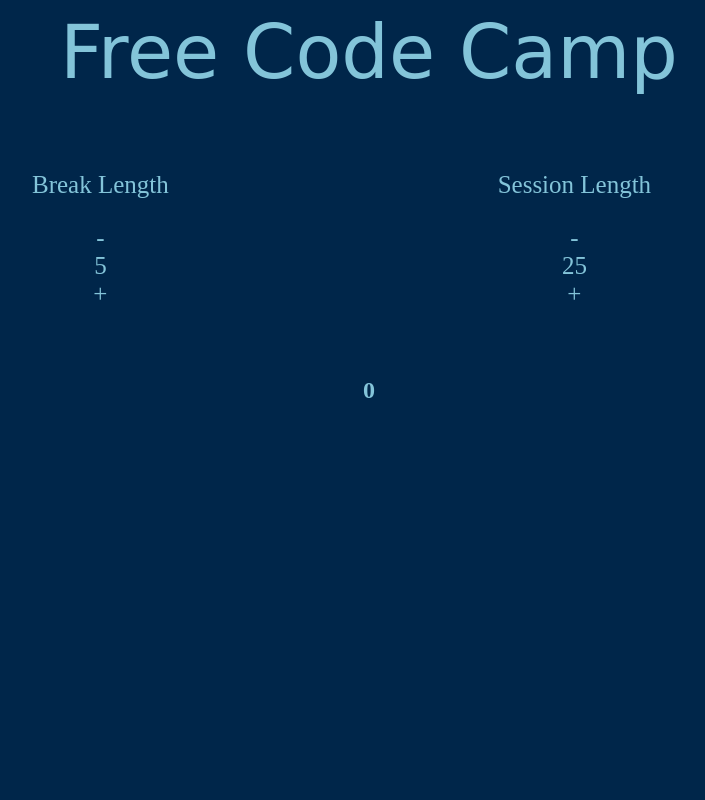
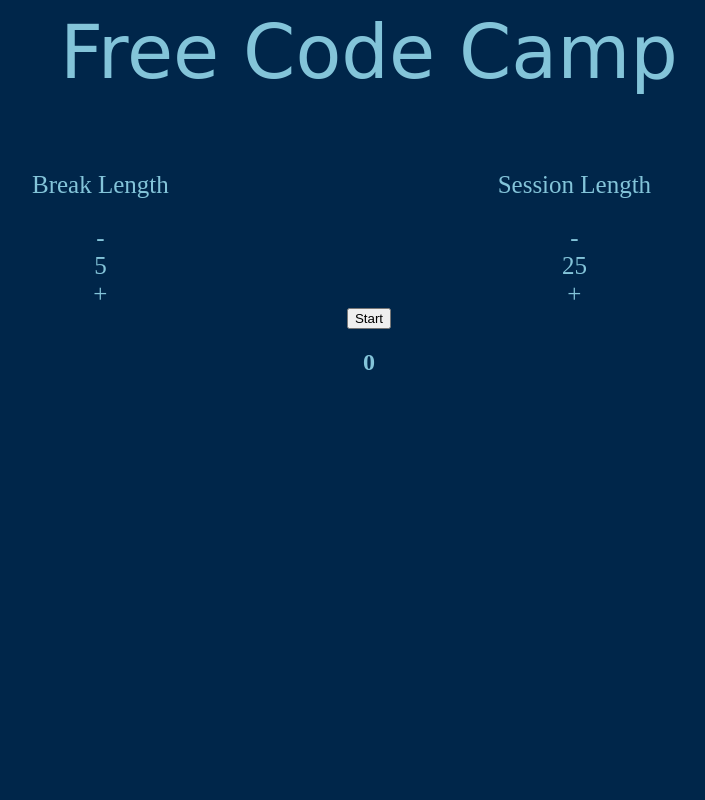
Before and after one commit to danielramsayer/School_work, a PHP site: page / in a window 1280 px wide. Shown: the whole page, without its empty margins (271-976 px from the left). Run offline with PHP 8.4, Linux system fonts and the light colour scheme; some libraries are stand-ins or nearby versions; some web fonts are replaced.

Commit message:
Getting closer

```diff
--- a/FreeCodeCamp/AdvancedPrograms/pomodoro_clock/index.html
+++ b/FreeCodeCamp/AdvancedPrograms/pomodoro_clock/index.html
@@ -22,15 +22,17 @@
     <div id="tlength"></div>
     <div id="tplus" onclick="buttonPressed('tplus')"> + </div>
   </div>
-  <div class="item html" id="clock">
-    <h2 onclick="clockStart()">0</h2>
-    <svg width="160" height="160" xmlns="http://www.w3.org/2000/svg">
-     <g>
-      <title>Layer 1</title>
-      <circle id="circle" class="circle_animation" r="70" cy="81" cx="81" stroke-width="3" stroke="rgb(131, 196, 217)" fill="none"/>
-     </g>
-    </svg>
-  </div>
+  <form>
+    <input type="button" value="Start" onclick="clockStart()">
+      <h2>0</h2>
+      <svg width="200" height="200" xmlns="http://www.w3.org/2000/svg">
+       <g>
+        <title>Layer 1</title>
+        <circle id="circle" class="circle_animation" r="90" cy="95" cx="95" stroke-width="5" stroke="rgb(131, 196, 217)" fill="none"/>
+       </g>
+      </svg>
+    </div>
+  </form>
 
 
 
--- a/FreeCodeCamp/AdvancedPrograms/pomodoro_clock/main.css
+++ b/FreeCodeCamp/AdvancedPrograms/pomodoro_clock/main.css
@@ -20,8 +20,12 @@ P {
   margin-top: 0px;
 }
 
+div {
+  margin-top: 0px
+}
+
 .inputs {
-
+  margin-top: 0px;
   font-size: 25px;
   column-count: 2;
   -webkit-columns: 2; /* Chrome, Safari, Opera */
@@ -51,7 +55,7 @@ svg {
 }
 
 .circle_animation {
-  stroke-dasharray: 440; /* this value is the pixel circumference of the circle */
-  stroke-dashoffset: 440;
+  stroke-dasharray: 565.49; /* this value is the pixel circumference of the circle */
+  stroke-dashoffset: 565.49;
   transition: all 1s linear;
 }
--- a/FreeCodeCamp/AdvancedPrograms/pomodoro_clock/main.js
+++ b/FreeCodeCamp/AdvancedPrograms/pomodoro_clock/main.js
@@ -1,3 +1,5 @@
+var time = 0;
+
 var bfirstShow = document.getElementById('blength');
 bfirstShow.innerHTML = 5;
 
@@ -31,13 +33,12 @@ function buttonPressed(input) {
 }
 
 function clockStart(){
+  if (t > 0) {
+  var initialOffset = '565.49';
+  var i = 1;
+
   var ttime = t;
-
-  var time = 60 * ttime;
-
-  var initialOffset = '440';
-
-  var i = 1;
+  time = 60 * ttime;
 
   var interval = setInterval(function() {
     $('.circle_animation').css('stroke-dashoffset', initialOffset - (i * (initialOffset / time)));
@@ -49,6 +50,7 @@ function clockStart(){
     }
     i++;
   }, 1000);
+  }
 }
 
 function tellTime(seconds) {
```
